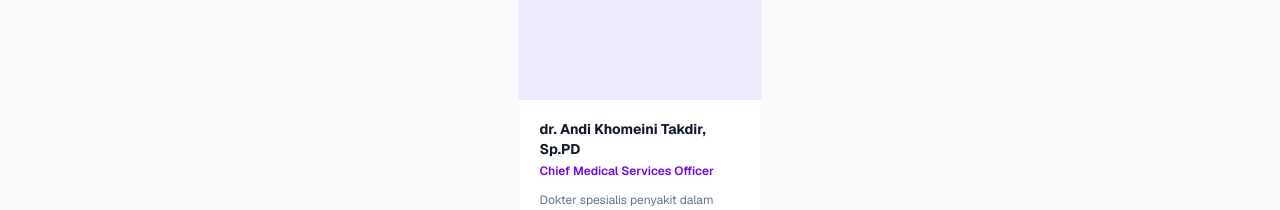
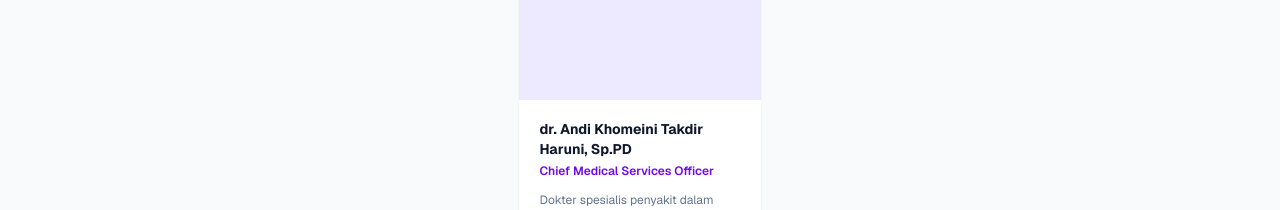
Before and after one commit to saliharya/atm-sehat-revmp, a Next.js app: page /about in a window 1280 px wide. Shown: the part 4420-4630 px from the top of the page. Built offline with nearby package versions, Linux system fonts and the light colour scheme.

Commit message:
feat: update team member name for accuracy in the About page

```diff
--- a/app/about/page.tsx
+++ b/app/about/page.tsx
@@ -51,7 +51,7 @@ const team = [
     color: "cyan",
   },
   {
-    name: "dr. Andi Khomeini Takdir, Sp.PD",
+    name: "dr. Andi Khomeini Takdir Haruni, Sp.PD",
     role: "Chief Medical Services Officer",
     bio: "Dokter spesialis penyakit dalam yang memimpin standar kualitas layanan medis dan protokol teleconsultation di seluruh jaringan ATM Sehat.",
     photo: null,
```
